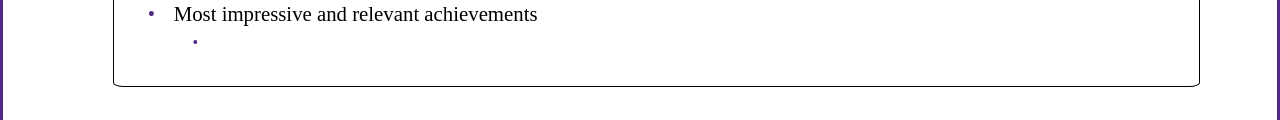
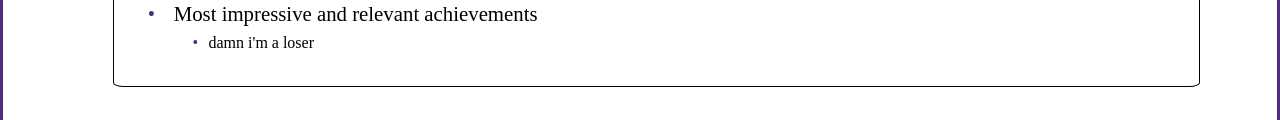
Before and after one commit to xincheng-cao/Personal-Website, a plain HTML site: page bio.html in a window 1280 px wide. Shown: the part 511-631 px from the top of the page. Drawn offline with Linux system fonts and the light colour scheme; a web font is replaced by a local one.

Commit message:
second commit by xincheng cao

```diff
--- a/bio.html
+++ b/bio.html
@@ -41,7 +41,7 @@
         </li>
         <li > Most impressive and relevant achievements
           <ul>
-            <li> </li>
+            <li>damn i'm a loser</li>
           </ul>
         </li>
 
```
